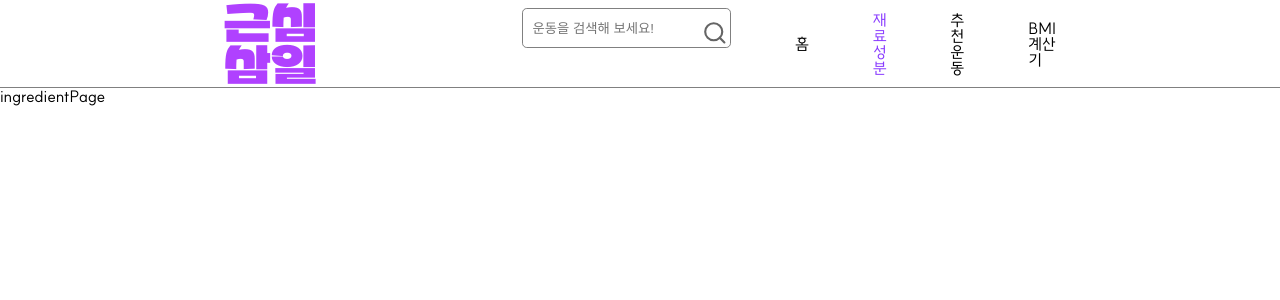
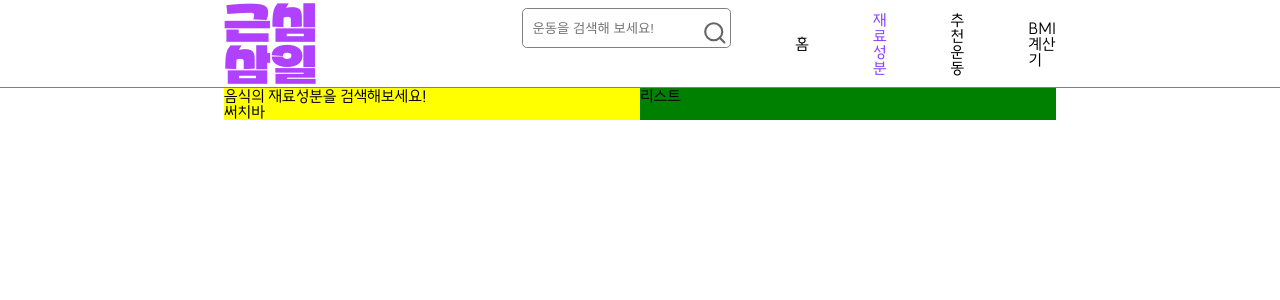
Before and after one commit to seonyeong719/GeunSim-Sam-il, a React (Vite) app: page /ingredient in a window 1280 px wide. Shown: the top 300 px of the page. Built offline with nearby package versions, Linux system fonts and the light colour scheme; no server answers.

Commit message:
:lipstick: Design: 재료성분 페이지 css 추가

```diff
--- a/src/pages/home.tsx
+++ b/src/pages/home.tsx
@@ -1,4 +1,4 @@
-import { BasicSetting } from "@styles/common";
+import { BasicSetting, FlexAlignCenter, FlexAllCenter, FlexJustifyCenter } from "@styles/common";
 import { useEffect } from "react";
 import { styled } from "styled-components";
 import AOS from "aos";
@@ -46,7 +46,7 @@ const Wrapper = styled.div`
 
 const Img1Wrap = styled.div`
   padding: 8rem 0;
-  display: flex;
+  ${FlexAlignCenter}
 `;
 
 const Img1 = styled.img`
@@ -55,8 +55,8 @@ const Img1 = styled.img`
 `;
 
 const Img2Wrap = styled.div`
-  display: flex;
   justify-content: end;
+  ${FlexAlignCenter}
   padding: 12rem 0;
 `;
 
@@ -68,18 +68,15 @@ const Img2 = styled.img`
 const Img3Wrap = styled.div`
   padding: 12rem 0;
   width: 100%;
-  display: flex;
   flex-direction: column;
-  justify-content: center;
-  align-items: center;
+  ${FlexAllCenter}
 `;
 
 const Img3 = styled.img`
   width: 20rem;
   height: 20rem;
   border: 1px solid black;
-  display: flex;
-  justify-content: center;
+  ${FlexJustifyCenter}
 `;
 
 const S = {
--- a/src/pages/ingredientPage.tsx
+++ b/src/pages/ingredientPage.tsx
@@ -1,8 +1,51 @@
+import { BasicSetting } from "@styles/common";
+import { styled } from "styled-components";
+
 function IngredientPage() {
   return (
-    <>
-      <div>ingredientPage</div>
-    </>
+    <S.Wrap>
+      <S.Wrapper>
+        <S.SearchWrap>
+          <S.Title>음식의 재료성분을 검색해보세요!</S.Title>
+          <S.SearchBar>써치바</S.SearchBar>
+        </S.SearchWrap>
+        <S.ListWrap>
+          <S.List>리스트</S.List>
+        </S.ListWrap>
+      </S.Wrapper>
+    </S.Wrap>
   );
 }
 export default IngredientPage;
+const Wrap = styled.div`
+  ${BasicSetting}
+`;
+
+const Wrapper = styled.div`
+  display: flex;
+`;
+
+const SearchWrap = styled.div`
+  background-color: yellow;
+  width: 100%;
+`;
+
+const ListWrap = styled.div`
+  background-color: green;
+  width: 100%;
+`;
+
+const List = styled.div``;
+
+const SearchBar = styled.div``;
+
+const Title = styled.div``;
+const S = {
+  Wrap,
+  Wrapper,
+  SearchWrap,
+  ListWrap,
+  List,
+  Title,
+  SearchBar,
+};
```
